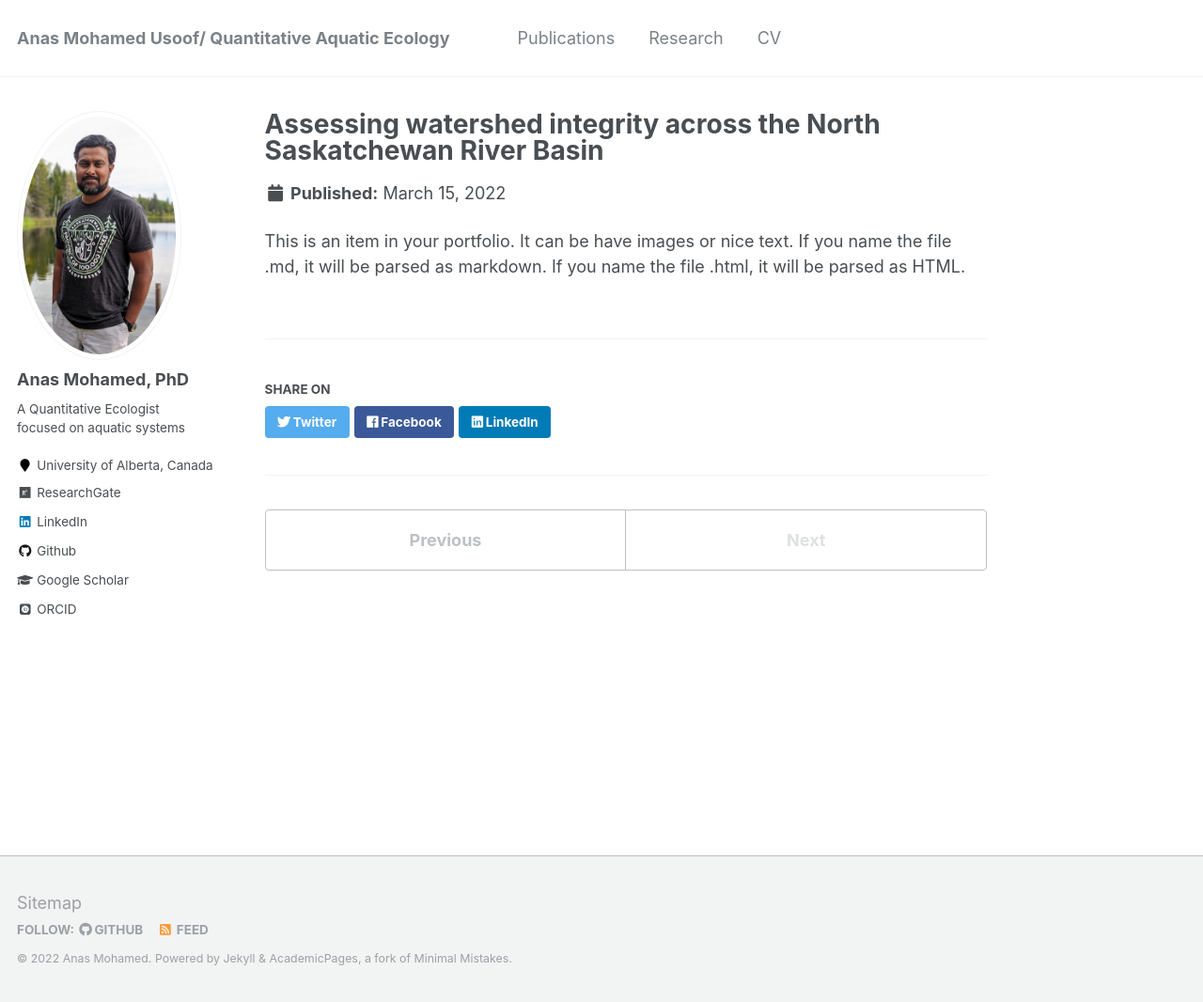
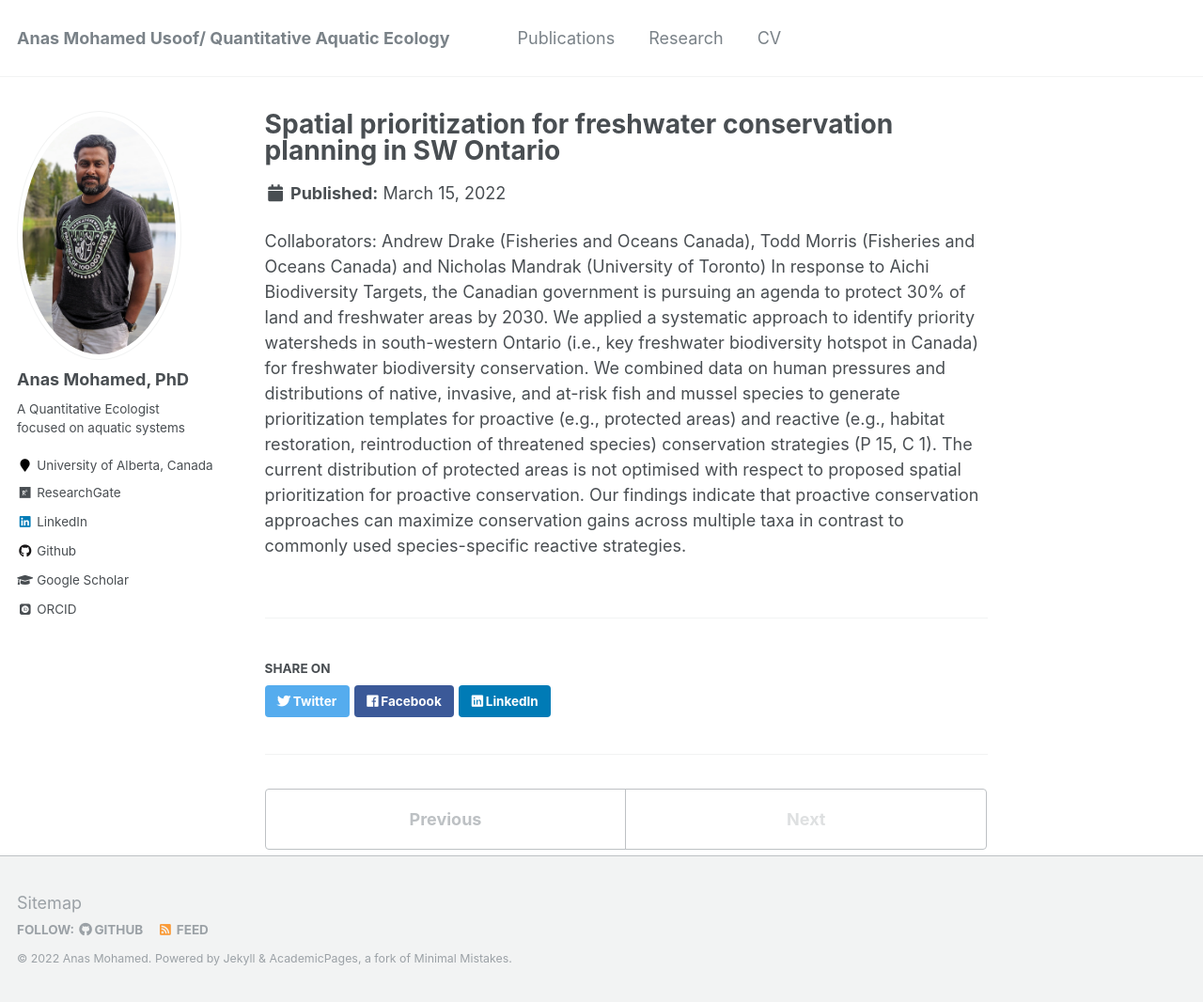
Before and after one commit to AnasMUM/AnasMUM.github.io, a Jekyll site: the page built from _portfolio/portfolio-2.html, in a window 1280 px wide and 1066 px high. Shown: the whole window at 94% size. Built offline with Jekyll 4.4.1, drawn with Linux system fonts in a browser that asks for light colours; some web fonts are replaced.

Commit message:
Update portfolio-2.html

```diff
--- a/_portfolio/portfolio-2.html
+++ b/_portfolio/portfolio-2.html
@@ -1,7 +1,9 @@
 ---
-title: "Assessing watershed integrity across the North Saskatchewan River Basin"
-excerpt: "Short description of portfolio item number 2 <br/><img src='/images/NSRB.png'>"
+title: "Spatial prioritization for freshwater conservation planning in SW Ontario"
+excerpt: "We are applying a systematic hotspots approach to freshwater fish and mussel diversity at a sub-basin level in Southwestern Ontario - an area characterized by the richest freshwater biodiversity in Canada and high intensity of anthropogenic pressures.<br/><img src='/images/NSRB.png'>"
 collection: portfolio
 ---
 
-This is an item in your portfolio. It can be have images or nice text. If you name the file .md, it will be parsed as markdown. If you name the file .html, it will be parsed as HTML.
+Collaborators: Andrew Drake (Fisheries and Oceans Canada), Todd Morris (Fisheries and Oceans Canada) and Nicholas Mandrak (University of Toronto)
+
+In response to Aichi Biodiversity Targets, the Canadian government is pursuing an agenda to protect 30% of land and freshwater areas by 2030.  We applied a systematic approach to identify priority watersheds in south-western Ontario (i.e., key freshwater biodiversity hotspot in Canada) for freshwater biodiversity conservation. We combined data on human pressures and distributions of native, invasive, and at-risk fish and mussel species to generate prioritization templates for proactive (e.g., protected areas) and reactive (e.g., habitat restoration, reintroduction of threatened species) conservation strategies (P 15, C 1). The current distribution of protected areas is not optimised with respect to proposed spatial prioritization for proactive conservation. Our findings indicate that proactive conservation approaches can maximize conservation gains across multiple taxa in contrast to commonly used species-specific reactive strategies.
```
